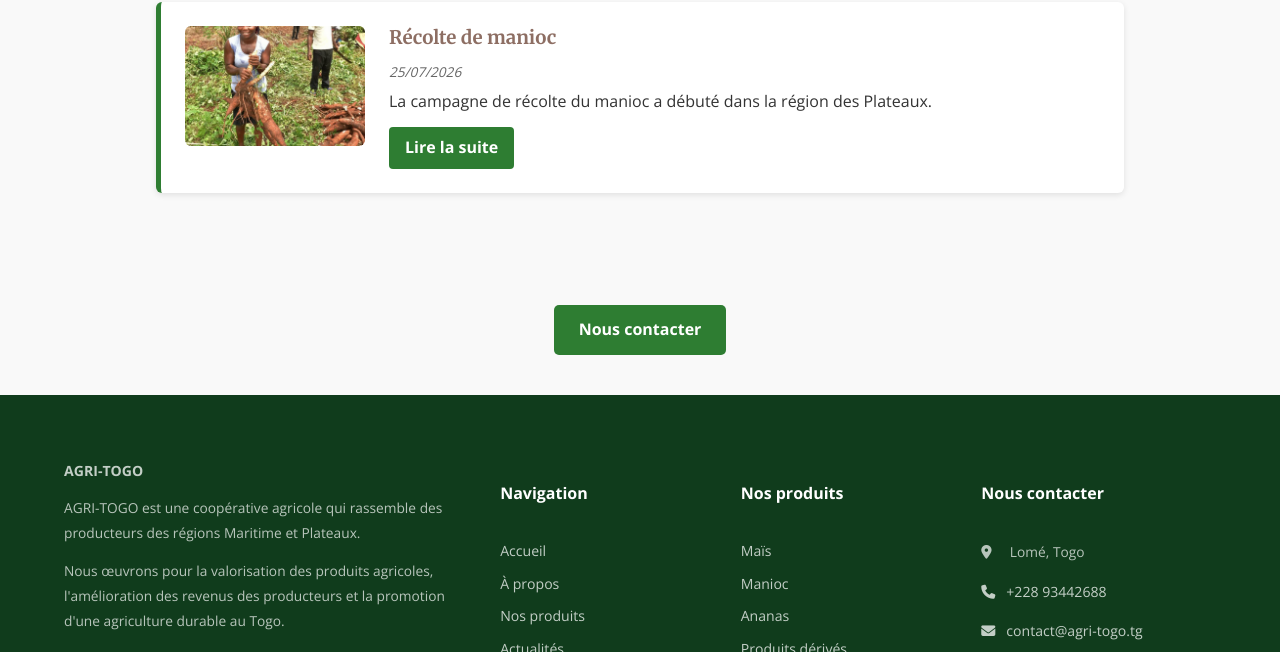
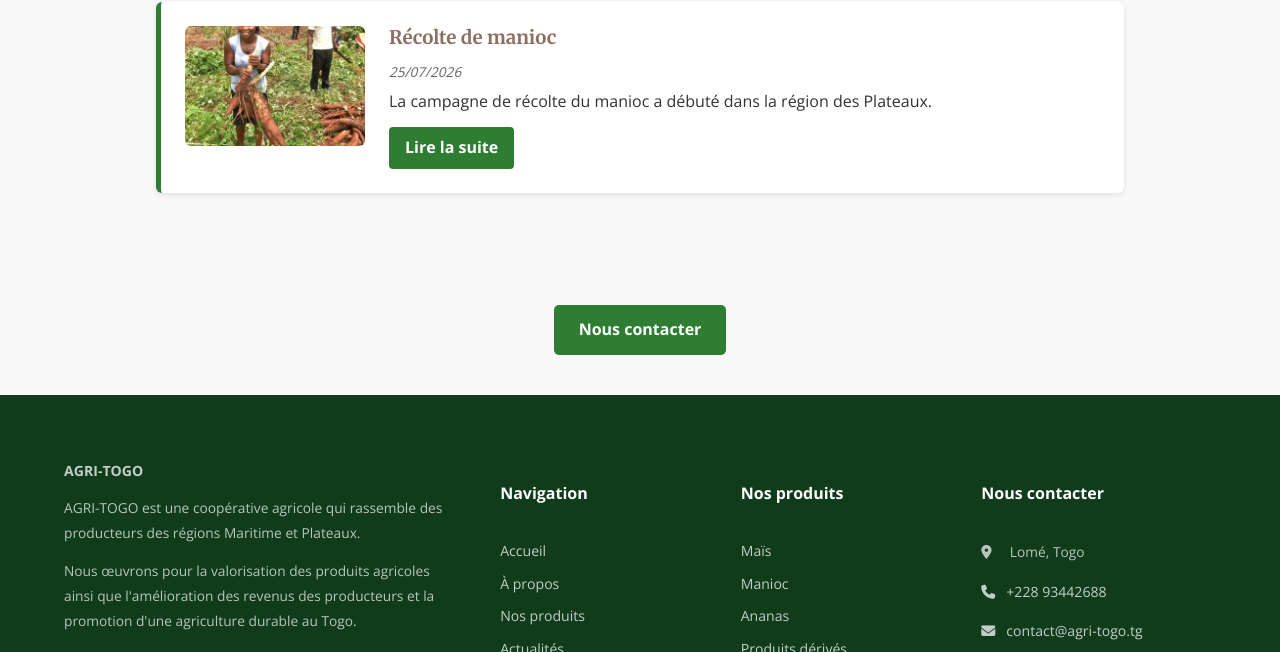
Before and after one commit to noumanetchassama02/Agri_Togo, a plain HTML site: page index.html in a window 1280 px wide. Shown: the part 1461-2113 px from the top of the page. Drawn offline with nearby package versions, Linux system fonts and the light colour scheme.

Commit message:
modification de la page d'accueil

```diff
--- a/index.html
+++ b/index.html
@@ -126,7 +126,7 @@
 
                 <p>
                     Nous œuvrons pour la valorisation des
-                    produits agricoles, l'amélioration des
+                    produits agricoles ainsi que l'amélioration des
                     revenus des producteurs et la promotion
                     d'une agriculture durable au Togo.
                 </p>
```
